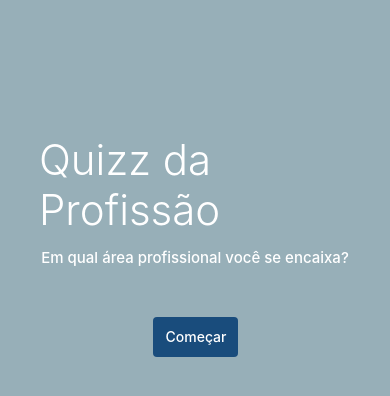
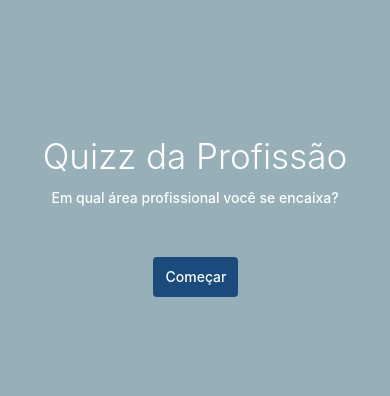
Before and after one commit to ed-matheus/angular-quizz, an Angular app: page / in a window 390 px wide. Shown: the top 396 px of the page. Built offline with nearby package versions, Linux system fonts and the light colour scheme.

Commit message:
alterações na responsividade para smartphone

```diff
--- a/src/app/components/quiz/quiz.component.css
+++ b/src/app/components/quiz/quiz.component.css
@@ -120,11 +120,11 @@
 /* Extra small devices (portrait phones, less than 576px) */
 @media (max-width: 575.98px) {
   .quiz_title > h1 {
-    font-size: 42px;
+    font-size: 35px;
   }
 
   .quiz_title > h3 {
-    font-size: 15px;
+    font-size: 14px;
   }
 
   .btn {
@@ -137,7 +137,7 @@
 /* Small devices (landscape phones, 576px and up) */
 @media (min-width: 576px) and (max-width: 767.98px) {
   .quiz_title > h1 {
-    font-size: 70px;
+    font-size: 59px;
   }
 
   .quiz_title > h3 {
```
